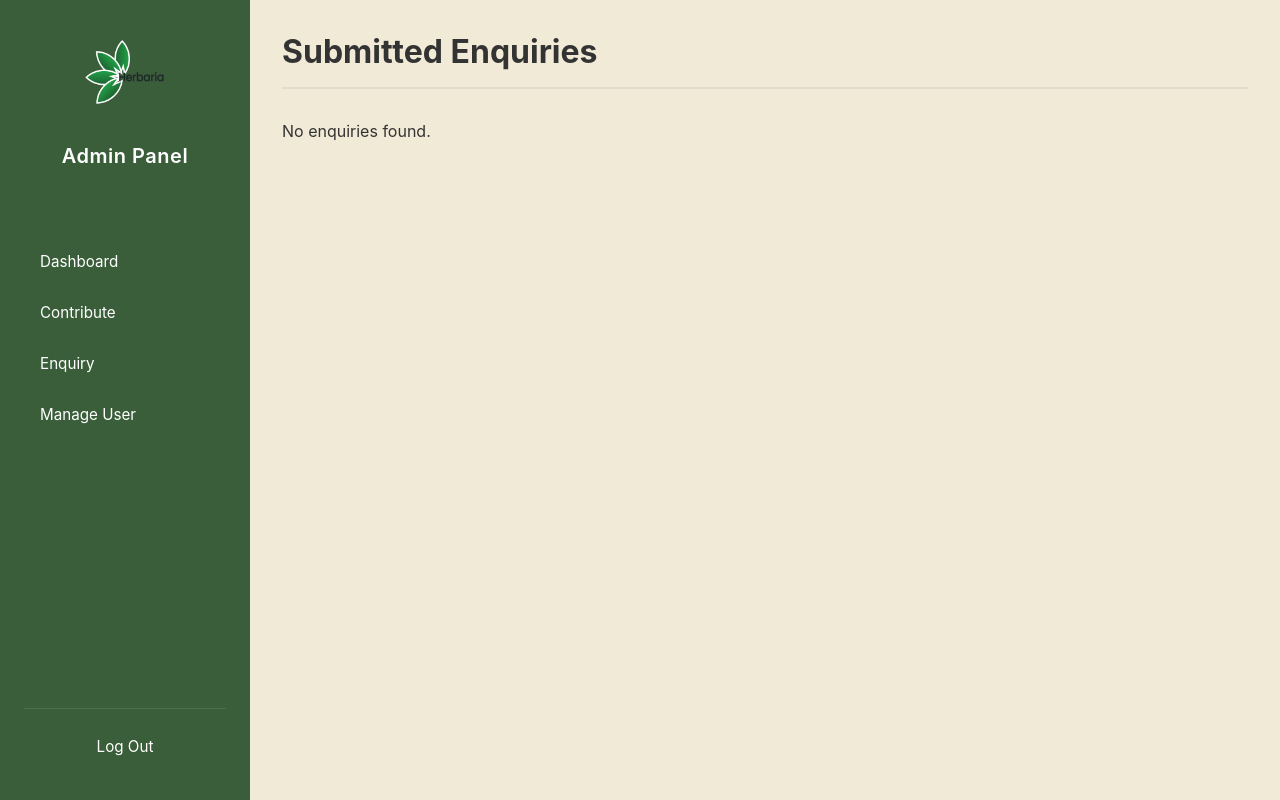
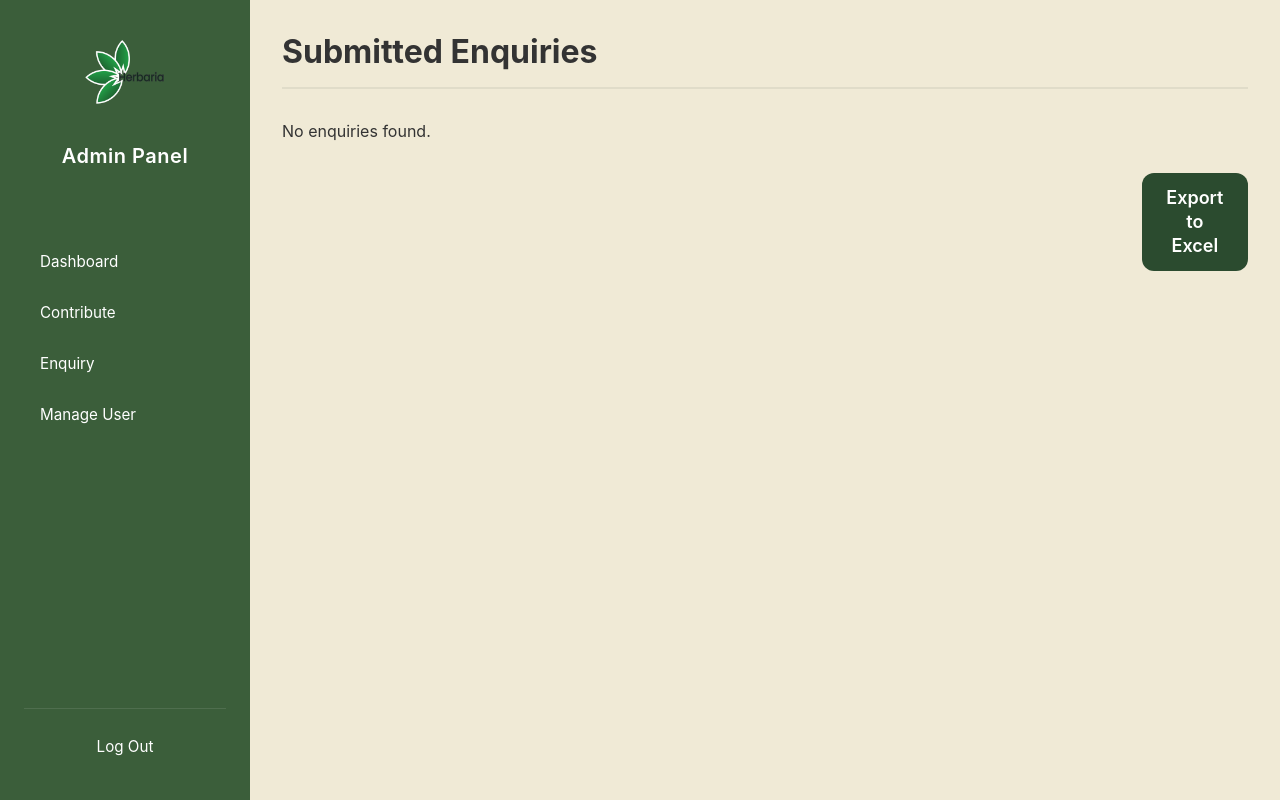
Before and after one commit to Miyuki32/herbaria-website-php, a PHP site: page /view_enquiry.php in a window 1280 px wide. Run offline with PHP 8.4, Linux system fonts and the light colour scheme; the visitor is signed in with stand-in values (Sample User, id 1); data that the repository does not hold is empty.

Commit message:
v1.6.1
Added export to Excel for tables (Admin)

```diff
--- a/contribute.php
+++ b/contribute.php
@@ -62,11 +62,11 @@
                             <div class="form-group">
                                 <p>Collection Location</p>
                                 <div class="radio-group">
-                                    <input type="radio" id="eastmalaysia" name="location" value="east_malaysia">
+                                    <input type="radio" id="eastmalaysia" name="location" value="east_malaysia" required>
                                     <label for="eastmalaysia">East Malaysia</label>
-                                    <input type="radio" id="westmalaysia" name="location" value="west_malaysia">
+                                    <input type="radio" id="westmalaysia" name="location" value="west_malaysia" required>
                                     <label for="westmalaysia">West Malaysia</label>
-                                    <input type="radio" id="other" name="location" value="other">
+                                    <input type="radio" id="other" name="location" value="other" required>
                                     <label for="other">Other country</label>
                                 </div>
                             </div>
--- a/style/admin.css
+++ b/style/admin.css
@@ -379,3 +379,51 @@
         opacity: 1;
     }
 }
+
+.button {
+    padding-top: 10px;
+    background-color: #2b4b2f;
+    border: 1px solid transparent;
+    border-radius: .75rem;
+    box-sizing: border-box;
+    color: #FFFFFF;
+    cursor: pointer;
+    flex: 0 0 auto;
+    font-size: 1.125rem;
+    font-weight: 600;
+    line-height: 1.5rem;
+    padding: .75rem 1.2rem;
+    text-align: center;
+    text-decoration: none;
+    text-decoration-thickness: auto;
+    transition: background-color 0.3s, transform 0.3s;
+    transition-duration: .2s;
+    transition-property: background-color, border-color, color, fill, stroke;
+    transition-timing-function: cubic-bezier(.4, 0, 0.2, 1);
+    user-select: none;
+    touch-action: manipulation;
+    width: 50%;
+    margin-left: auto;
+    margin-right: auto;
+}
+
+.button:hover {
+    background-color: #5A8A3B; /* Vibrant hover color */
+    transform: scale(1.05);
+}
+
+#export_button {
+    width: 11%;
+    display: block;
+    margin: 0 89%;
+
+}
+
+.export_button_container {
+    margin-top: 2rem;
+    display: flex;
+}
+
+#export_button:hover {
+    text-decoration: none;
+}
--- a/view_contribution.php
+++ b/view_contribution.php
@@ -103,6 +103,9 @@ $totalContributions = mysqli_num_rows($result);
                 <?php endif; ?>
             </tbody>
         </table>
+        <div class="export_button_container">
+            <a href="export_contributions.php" class="button" id="export_button">Export to Excel</a>
+        </div>
     </div>
 </body>
 </html>
--- a/view_enquiry.php
+++ b/view_enquiry.php
@@ -84,6 +84,9 @@ $result = $conn->query($query);
         <?php else: ?>
             <p>No enquiries found.</p>
         <?php endif; ?>
+        <div class="export_button_container">
+            <a href="export_enquiries.php" class="button" id="export_button">Export to Excel</a>
+        </div>
     </div>
 </body>
 </html>
```
Also changed, not shown: export_contributions.php (added, +43 -0 lines), export_enquiries.php (added, +40 -0 lines), uploads/Lemon.png (added), uploads/Orange.png (added), uploads/Peach.png (added), uploads/Pear.png (added), uploads/bomb.png (added).
